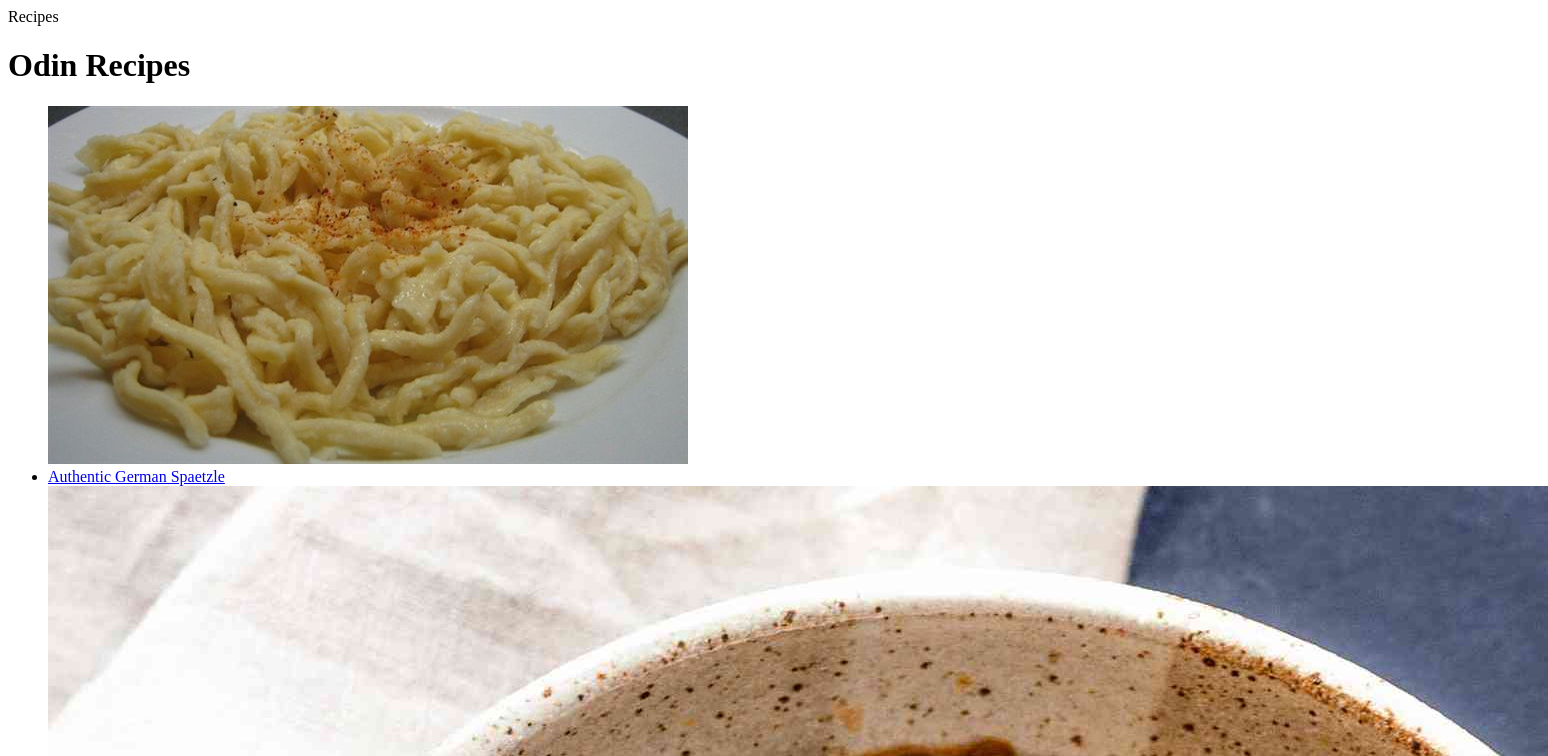
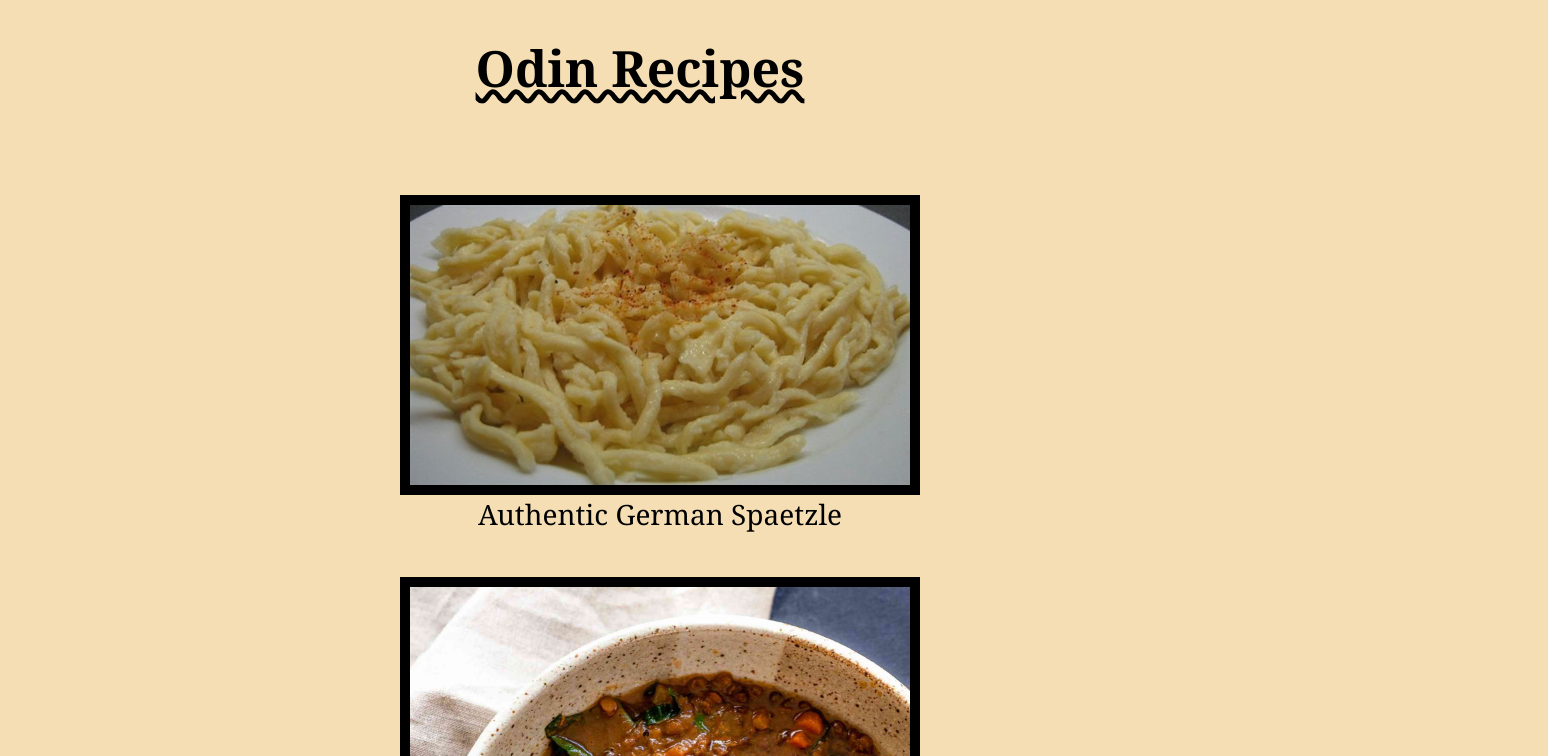
Before and after one commit to georgeturbyfill/odin-recipes, a plain HTML site: page index.html in a window 1280 px wide. Shown: the top 756 px of the page, 1548 px wide, since content can reach past the window. Drawn offline with Linux system fonts and the light colour scheme.

Commit message:
Add CSS styling
Added style.css and amended appropriate elements in html files for CSS

```diff
--- a/index.html
+++ b/index.html
@@ -1,19 +1,30 @@
 <!DOCTYPE html>
-<html lang="eng">
+<html lang="en">
     <head>
-        <meta charset="utf-8"
+        <meta charset="utf-8">
         <title>Recipes</title>
+        <link rel="stylesheet" href="style.css">
     </head>
 
-    <body>
-        <h1>Odin Recipes</h1>
-        <ul>
-            <img src="img/spaetzle.jpg" alt="A dish of spaetzle noodles">
-            <li><a href="recipes/spaetzle.html">Authentic German Spaetzle</a></li>
-            <img src="img/lentilsoup.jpg" alt="A bowl of lentil soup">
-            <li><a href="recipes/lentilsoup.html">Lentil Soup</a></li>
-            <img src="img/breakfastsandwich.jpg" alt="An egg and sausage breakfastsandwich on a plate">
-            <li><a href="recipes/breakfastsandwich.html">The Best Breakfast Sandwich You'll Ever Try</a></li>
+    <body class="background">
+        <h1 class="header-index">Odin Recipes</h1>
+        <br></br>
+
+            <ul class="recipelist">
+                <div class="img">
+                    <img src="img/spaetzle.jpg" alt="A dish of spaetzle noodles" class="img">
+                </div>
+                <li><a href="recipes/spaetzle.html">Authentic German Spaetzle</a></li>
+                <br></br>
+                <div class="img">
+                    <img src="img/lentilsoup.jpg" alt="A bowl of lentil soup" class="img">
+                </div>
+                <li><a href="recipes/lentilsoup.html">Lentil Soup</a></li>
+                <br></br>
+                <div class="img">
+                    <img src="img/breakfastsandwich.jpg" alt="An egg and sausage breakfastsandwich on a plate" class="img">
+                </div>
+                <li><a href="recipes/breakfastsandwich.html">The Best Breakfast Sandwich You'll Ever Try</a></li>
         </ul>
     </body>
 </html>
--- /dev/null
+++ b/style.css
@@ -0,0 +1,54 @@
+
+/* index page */
+
+title {
+    color: wheat;
+
+}
+body {
+    background-color: wheat;
+    font-family: "Georgia", "Garamond", "Times New Roman";
+
+
+}
+
+.header-index {
+    text-align: center;
+    font-size: 50px;
+    text-decoration-line: underline;
+    text-decoration-style: wavy;
+    text-decoration-color: black;
+
+
+}
+
+a {
+    text-decoration: none;
+    color: black;
+}
+
+.recipelist li{
+    text-align: center;
+    font-size: 28px;
+    font-weight: 300;
+    color: black;
+    list-style-type: none;
+
+
+
+}
+
+div img {
+    height: auto;
+    width: 500px;
+    border: 10px solid black;
+    margin: auto;
+    display: block;
+}
+
+/* page */
+
+.header-page {
+    text-align: center;
+    font-size: 50px;
+}
```
Also changed, not shown: recipes/breakfastsandwich.html (+6 -3 lines), recipes/lentilsoup.html (+6 -3 lines), recipes/spaetzle.html (+7 -4 lines).
